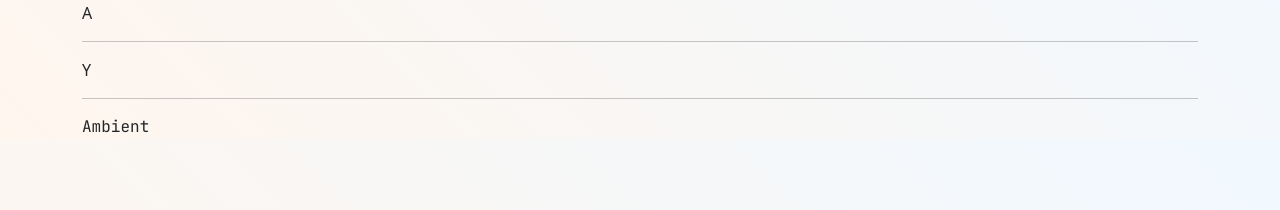
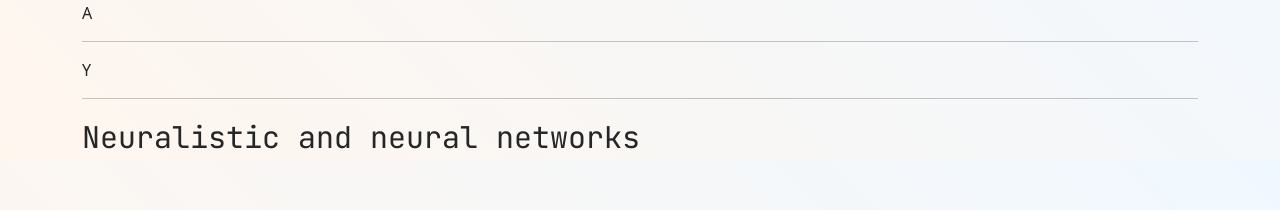
Before and after one commit to kamrade/dzen, a React (Vite) app: page /showcase in a window 1280 px wide. Shown: the part 249-459 px from the top of the page. Built offline with nearby package versions, Linux system fonts and the light colour scheme.

Commit message:
Words Slider

```diff
--- a/src/pages/Showcase/ShowcaseComponents/WordsSliderShowcase.tsx
+++ b/src/pages/Showcase/ShowcaseComponents/WordsSliderShowcase.tsx
@@ -1,11 +1,10 @@
 import { useState } from 'react';
-import { CharsSlider } from '~/uikit';
-import s from './WordsSliderShowcase.module.scss';
+import { WordsSlider } from '~/uikit';
 
 export const WordsSliderShowcase = () => {
 
-  const [fromWord, setFromWord] = useState('eMibnta');
-  const [toWord, setToWord] = useState('Ambient');
+  const [fromWord, setFromWord] = useState('Nuclear physics or quantum mechanics');
+  const [toWord, setToWord] =     useState('Neuralistic and neural networks');
 
   const clickHandler = () => {
     let f = fromWord;
@@ -15,11 +14,8 @@ export const WordsSliderShowcase = () => {
   }
 
   return (
-    <div onClick={clickHandler} className={s.WordSlider}>
-      { fromWord.split('').map((char, i) =>
-          <CharsSlider charFrom={fromWord[i]} charTo={toWord[i]} key={i} randomValue={400} />
-        )
-      }
+    <div onClick={clickHandler}>
+      <WordsSlider from={fromWord} to={toWord} randomMax={500} transitionDuration={0.5} />
     </div>
   );
 }
--- a/src/uikit/CharSlider/CharSlider.tsx
+++ b/src/uikit/CharSlider/CharSlider.tsx
@@ -7,11 +7,12 @@ export interface ICharSliderProps {
   char: string;
   isVisible: boolean;
   animationDirection?: CharAnimateDirection;
+  transitionDuration?: number;
 }
 
 
 
-export const CharSlider: FC<ICharSliderProps> = ({ char, isVisible, animationDirection = 'top' }) => {
+export const CharSlider: FC<ICharSliderProps> = ({ char, isVisible, animationDirection = 'top', transitionDuration = 0.1 }) => {
 
   const getTransform = () => {
 
@@ -46,6 +47,7 @@ export const CharSlider: FC<ICharSliderProps> = ({ char, isVisible, animationDir
         className={s.CharAnimation}
         style={{
           transform: getTransform(),
+          transitionDuration: `${transitionDuration}s`
         }}
       >{char}</span>
     </span>
--- a/src/uikit/CharSlider/CharsSlider.module.scss
+++ b/src/uikit/CharSlider/CharsSlider.module.scss
@@ -16,7 +16,7 @@
     left: 0;
     display: block;
     transform: translateY(0);
-    transition: transform .3s ease-in-out;
+
   }
 
   .CharTo {
@@ -25,7 +25,43 @@
     left: 0;
     display: block;
     transform: translateY(100%);
-    transition: transform .3s ease-in-out;
+
+    &.CharToAnimation {
+      animation: bbb 1s linear;
+    }
   }
 
 }
+
+@keyframes bbb {
+  0% {
+    opacity: 0;
+  }
+  40% {
+    opacity: 0;
+  }
+  44% {
+    opacity: 0.1;
+  }
+  48% {
+    opacity: 0;
+  }
+  52% {
+    opacity: 0.2;
+  }
+  56% {
+    opacity: 0.4;
+  }
+  60% {
+    opacity: 0.3;
+  }
+  64% {
+    opacity: 0.2;
+  }
+  68% {
+    opacity: 0.8;
+  }
+  100% {
+    opacity: 0.8
+  }
+}
--- a/src/uikit/CharSlider/CharsSlider.tsx
+++ b/src/uikit/CharSlider/CharsSlider.tsx
@@ -6,9 +6,10 @@ export interface ICharsSliderProps {
   charFrom: string;
   charTo: string;
   randomValue?: number;
+  transitionDuration?: number;
 }
 
-export const CharsSlider: FC<ICharsSliderProps> = ({ charFrom, charTo, randomValue = 40 }) => {
+export const CharsSlider: FC<ICharsSliderProps> = ({ charFrom, charTo, randomValue = 40, transitionDuration = 0.2 }) => {
 
 
   const rand = randomIntFromInterval(0, randomValue);
@@ -32,18 +33,21 @@ export const CharsSlider: FC<ICharsSliderProps> = ({ charFrom, charTo, randomVal
 
   return (
     <span className={s.CharsSlider}>
+
       <span className={s.CharOriginal}>
-        {charFrom}
+        {charFrom === ' ' ? '0' : charFrom}
       </span>
+
       <span className={s.CharFrom} style={{
         transform: charFromShift,
-        transition: isAnimated ? 'transform .2s linear' : 'none'
+        transition: isAnimated ? `transform ${transitionDuration}s ease-in-out` : 'none',
       }}>
         {charFrom}
       </span>
-      <span className={s.CharTo} style={{
+      <span className={`${s.CharTo} ${isAnimated ? s.CharToAnimation : ''}`} style={{
         transform: charToShift,
-        transition: isAnimated ? 'transform .3s ease-in-out' : 'none'
+        transition: isAnimated ? `transform ${transitionDuration}s ease-in-out` : 'none',
+        animationDuration: `${isAnimated ? transitionDuration : 0}s`,
       }}>
         {charTo}
       </span>
--- a/src/pages/Showcase/ShowcaseComponents/WordsSliderShowcase.module.scss
+++ b/src/uikit/WordsSlider/WordsSlider.module.scss
@@ -1,4 +1,6 @@
 .WordSlider {
   font-family: "JetBrains Mono", monospace;
+  font-size: 30px;
   display: flex;
+  flex-wrap: wrap;
 }
--- /dev/null
+++ b/src/uikit/WordsSlider/WordsSlider.tsx
@@ -0,0 +1,37 @@
+import { FC, useState, useEffect } from 'react';
+import { CharsSlider } from '~/uikit';
+import s from './WordsSlider.module.scss';
+
+export interface IWordsSliderProps {
+  from: string;
+  to: string;
+  randomMax?: number;
+  transitionDuration?: number;
+}
+
+export const WordsSlider: FC<IWordsSliderProps> = ({ from, to, randomMax = 500, transitionDuration = 0.5 }) => {
+  const [longerWord, setLongerWord] = useState('');
+
+  useEffect(() => {
+    setLongerWord(from.length > to.length ? from : to);
+  }, [])
+
+  return (
+    <div className={s.WordSlider}>
+      { longerWord.split('').map((_char, i) => {
+          let f = from[i] || ' ';
+          let t = to[i] || ' ';
+          return (
+            <CharsSlider
+              charFrom={f}
+              charTo={t}
+              key={i}
+              randomValue={randomMax}
+              transitionDuration={transitionDuration}
+            />
+          );
+        })
+      }
+    </div>
+  );
+}
--- /dev/null
+++ b/src/uikit/WordsSlider/index.ts
@@ -0,0 +1 @@
+export * from './WordsSlider';
--- a/src/uikit/index.ts
+++ b/src/uikit/index.ts
@@ -7,3 +7,4 @@ export * from './Typewriter';
 export * from './TextSwitcher';
 export * from './MobileMenu';
 export * from './CharSlider';
+export * from './WordsSlider';
```
